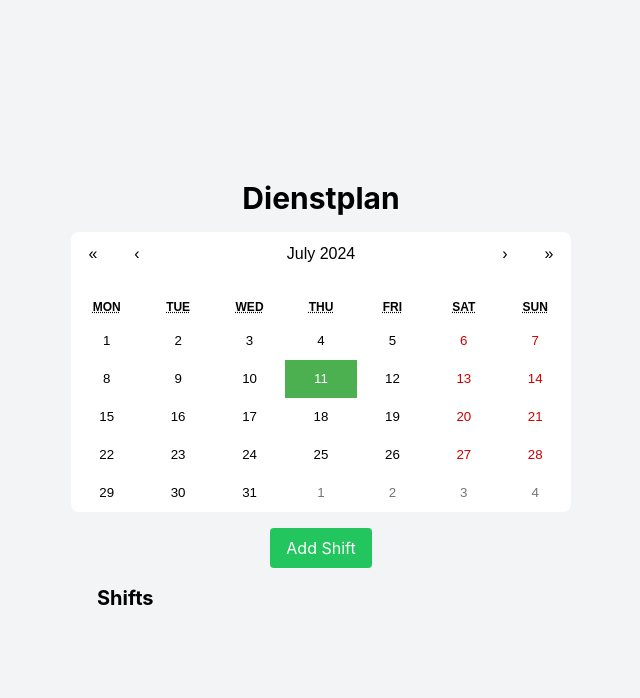
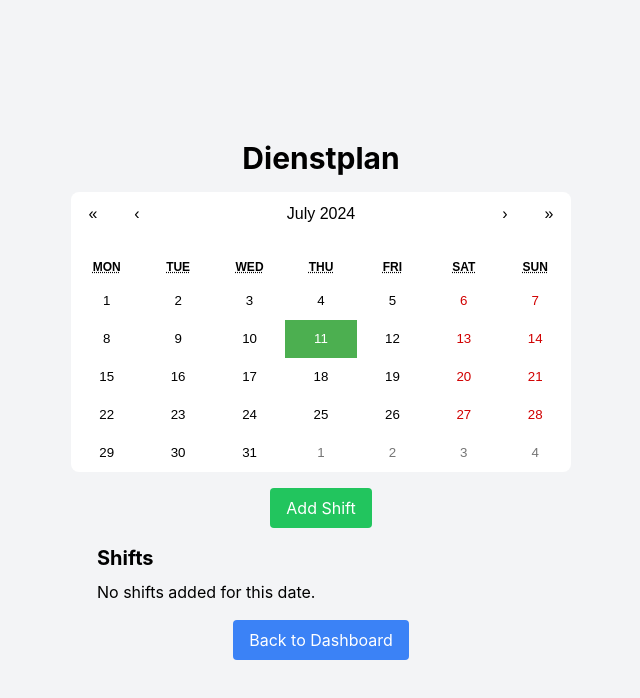
Before and after one commit to DantasBeyer/WhatsShift_Client-side, a React (Create React App) app in the folder whatsshift-frontend/: page /dienstplan in a window 1280 px wide. Shown: the top 698 px of the page, without its empty margins (319-959 px from the left). Built offline with nearby package versions, Linux system fonts and the light colour scheme.

Commit message:
back button created

```diff
--- a/whatsshift-frontend/src/assets/components/dienstplan/Dienstplan.css
+++ b/whatsshift-frontend/src/assets/components/dienstplan/Dienstplan.css
@@ -1,3 +1,4 @@
+
 .calendar-container {
   width: 100%;
   max-width: 500px;
@@ -10,10 +11,10 @@
 }
 
 .react-calendar__tile--now {
-  background: #cfe2f3; /* Stil für das aktuelle Datum */
+  background: #cfe2f3;
 }
 
 .react-calendar__tile--active {
-  background: #4caf50; /* Stil für das ausgewählte Datum */
+  background: #4caf50;
   color: white;
 }
--- a/whatsshift-frontend/src/assets/components/dienstplan/Dienstplan.js
+++ b/whatsshift-frontend/src/assets/components/dienstplan/Dienstplan.js
@@ -2,21 +2,30 @@ import React, { useState } from "react";
 import Calendar from "react-calendar";
 import "react-calendar/dist/Calendar.css";
 import "./Dienstplan.css";
+import { useNavigate } from "react-router-dom";
 
 const Dienstplan = () => {
-  const [date, setDate] = useState(new Date()); // Zustand  Datum
-  const [shifts, setShifts] = useState([]); // Zustand  Schichten
+  const [date, setDate] = useState(new Date()); // Datum Zustand
+  const [shifts, setShifts] = useState([]); // Schichten Zustand
+  const navigate = useNavigate();
 
-  // Datum Ändern
+  //Datum Ändern
   const handleDateChange = (date) => {
     setDate(date);
   };
 
-  // Schicht Hinzufügen
+  //Schitcht hinzufügen
   const handleAddShift = () => {
     const shift = prompt("Enter shift details (e.g., 09:00-17:00):");
     if (shift) {
+      // Validieren der Schichtinformationen
+      const isValidShift =
+        /^([01]\d|2[0-3]):([0-5]\d)-([01]\d|2[0-3]):([0-5]\d)$/.test(shift);
+      if (isValidShift) {
         setShifts([...shifts, { date, shift }]); // Neue Schicht zum Zustand hinzufügen
+      } else {
+        alert("Invalid shift format. Please use HH:MM-HH:MM.");
+      }
     }
   };
 
@@ -36,7 +45,10 @@ const Dienstplan = () => {
       </button>
       <div className="w-full max-w-md">
         <h2 className="text-xl font-bold mb-2">Shifts</h2>
-        {shifts.map((shift, index) => (
+        {shifts.length === 0 ? (
+          <p>No shifts added for this date.</p>
+        ) : (
+          shifts.map((shift, index) => (
             <div key={index} className="bg-white shadow-md rounded p-4 mb-2">
               <p>
                 <strong>Date:</strong> {shift.date.toDateString()}
@@ -45,8 +57,15 @@ const Dienstplan = () => {
                 <strong>Shift:</strong> {shift.shift}
               </p>
             </div>
-        ))}
+          ))
+        )}
       </div>
+      <button
+        className="bg-blue-500 text-white py-2 px-4 rounded mt-4"
+        onClick={() => navigate("/dashboard")}
+      >
+        Back to Dashboard
+      </button>
     </div>
   );
 };
```
Also changed, not shown: whatsshift-frontend/src/assets/components/Dashboard.js (+6 -6 lines). Lines whose indentation alone changed are shown as unchanged.
